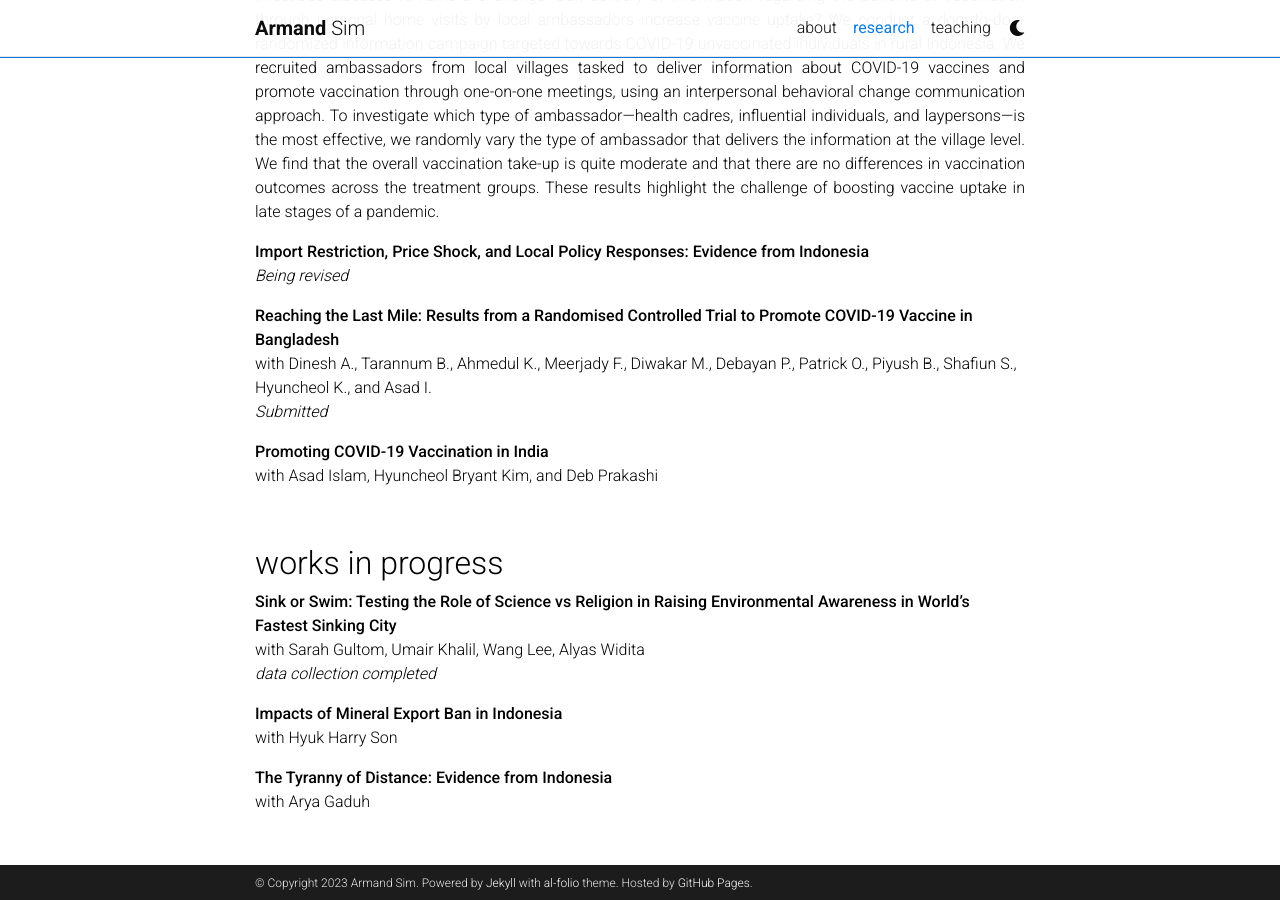
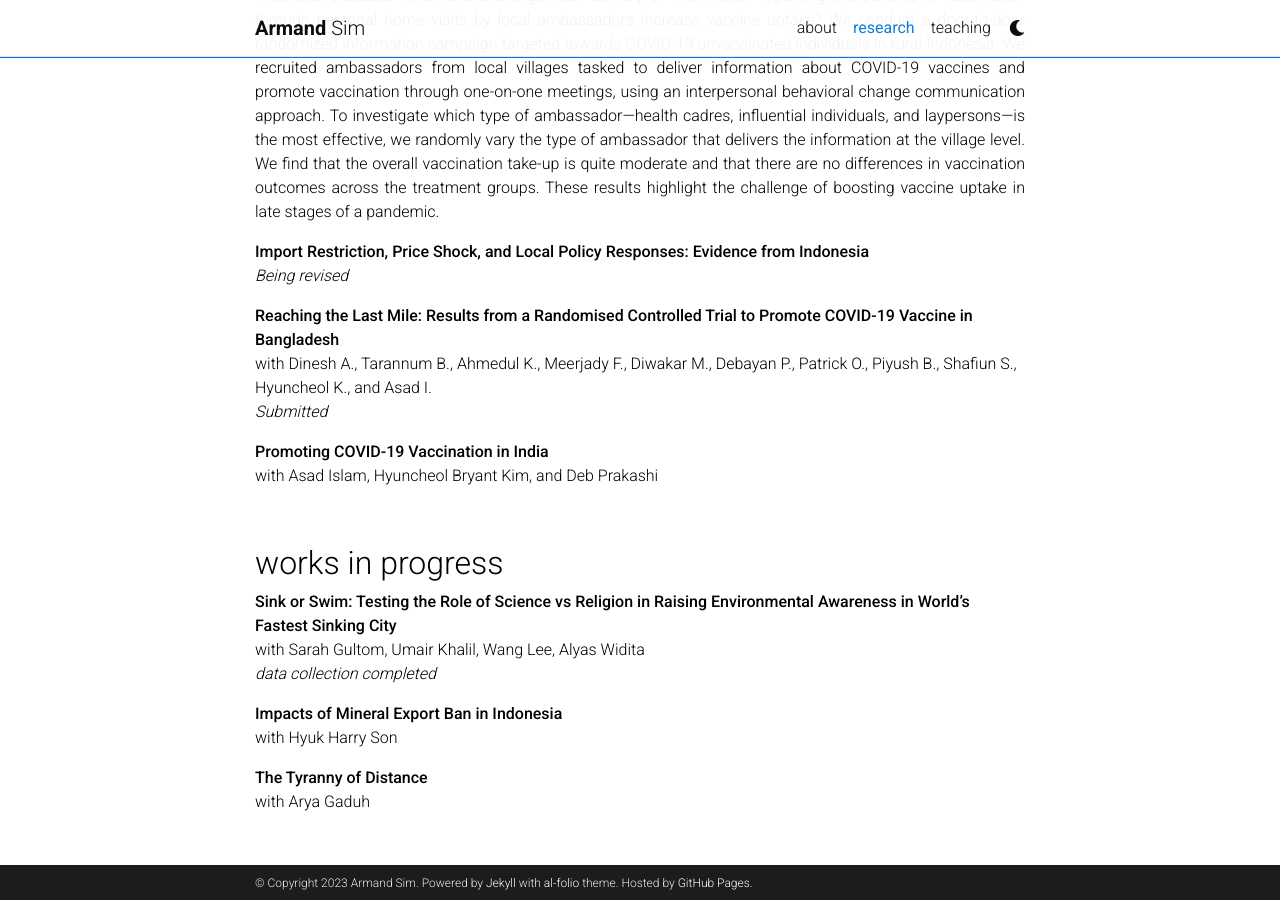
Before and after one commit to armandsim/armandsim.github.io, a Jekyll site: the page built from _pages/research.md, in a window 1280 px wide and 900 px high, scrolled down 1014 px. Built offline with Jekyll 4.4.1, drawn with Linux system fonts in a browser that asks for light colours; comment, search, counter and statistics services are not loaded; a style sheet for code colours, icons or effects is not loaded.

Commit message:
Update research.md

```diff
--- a/_pages/research.md
+++ b/_pages/research.md
@@ -56,5 +56,5 @@ with Sarah Gultom, Umair Khalil, Wang Lee, Alyas Widita <br>
 **Impacts of Mineral Export Ban in Indonesia** <br>
 with Hyuk Harry Son <br>
 
-**The Tyranny of Distance: Evidence from Indonesia** <br>
+**The Tyranny of Distance** <br>
 with Arya Gaduh <br>
```
